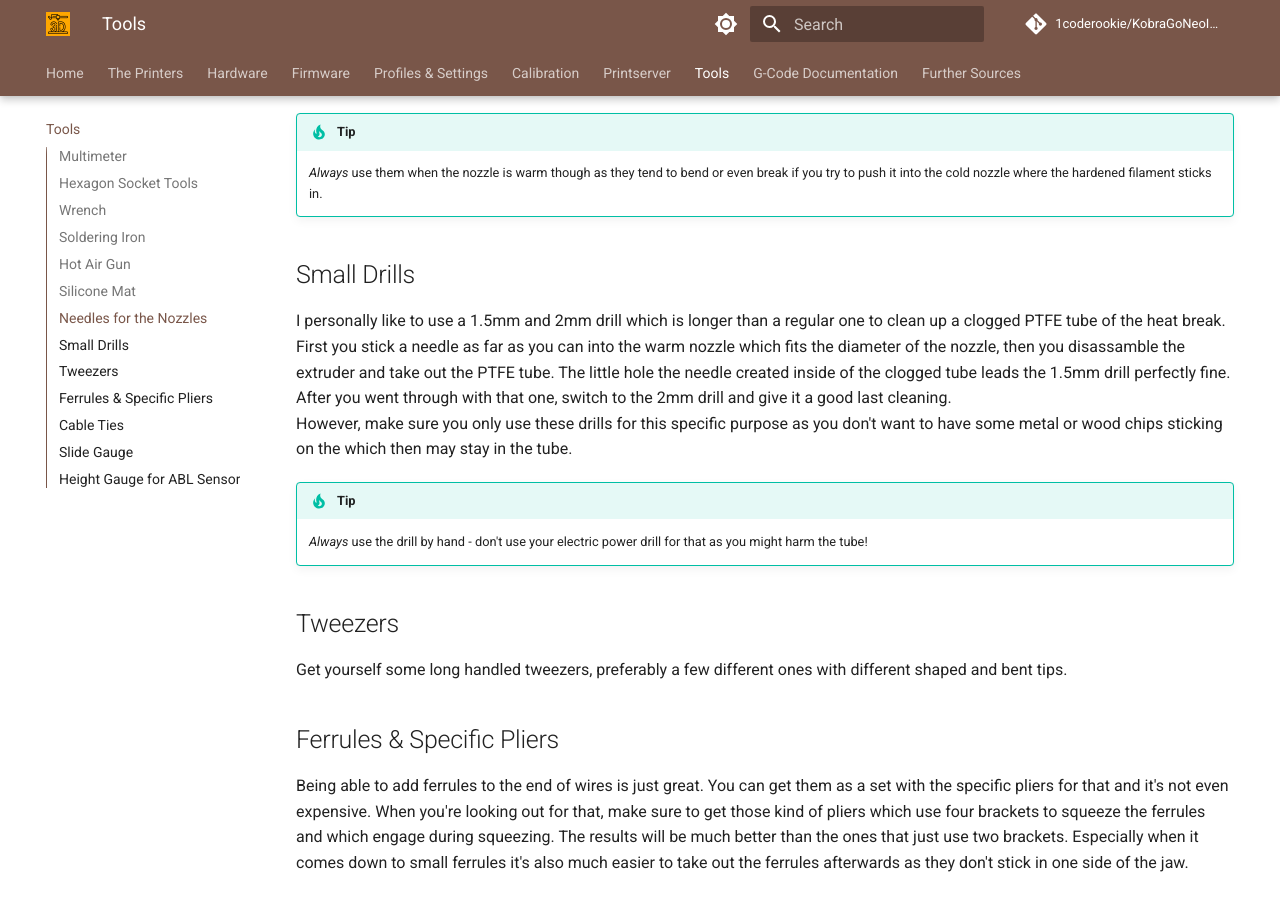
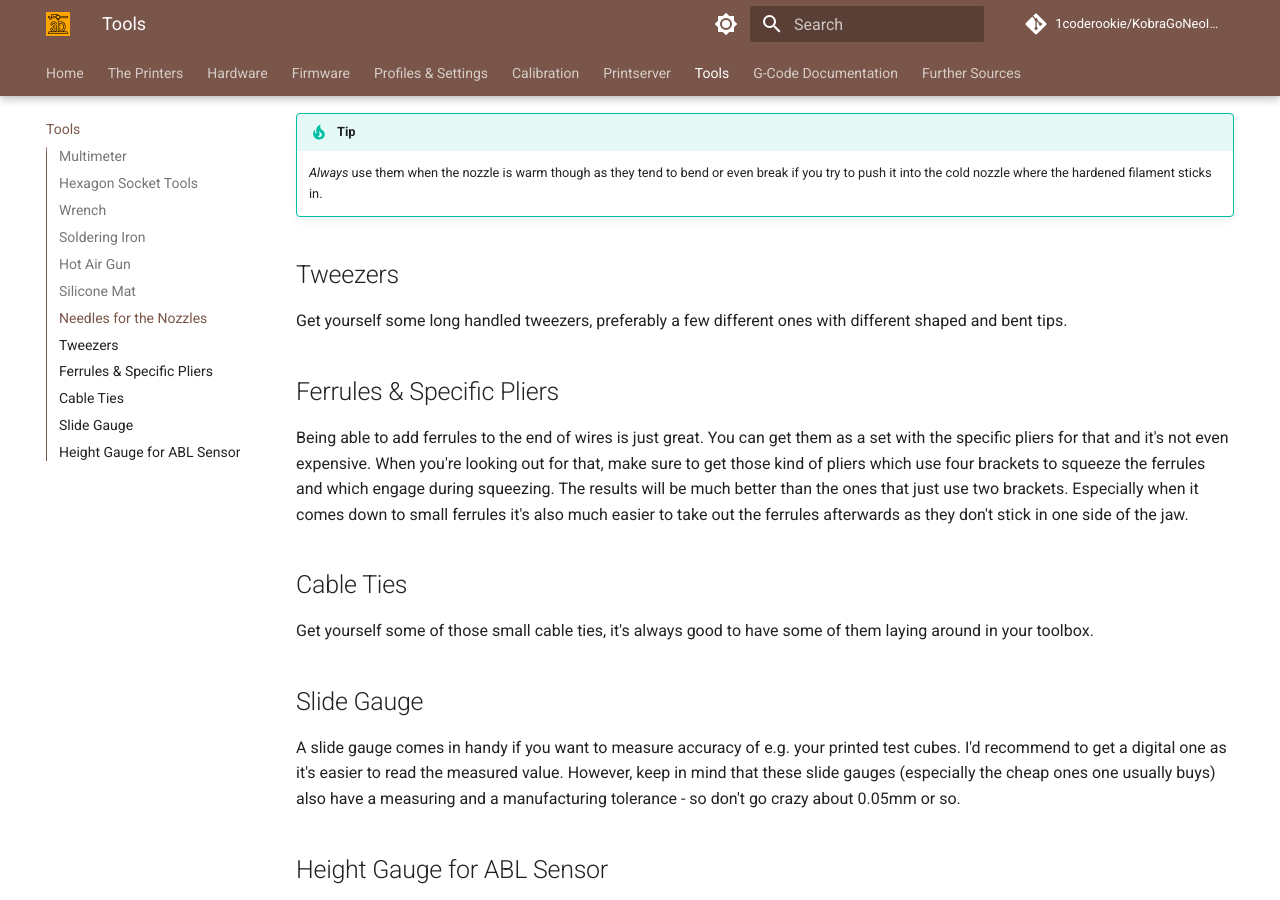
Before and after one commit to 1coderookie/KobraGoNeoInsights, an MkDocs documentation site: the page built from docs/tools.md, in a window 1280 px wide and 900 px high, scrolled down 1610 px. Built offline with MkDocs 1.6.1 and Material for MkDocs 9.7.7, drawn with Linux system fonts in a browser that asks for light colours; comment, search, counter and statistics services are not loaded.

Commit message:
Update tools.md

```diff
--- a/docs/tools.md
+++ b/docs/tools.md
@@ -42,14 +42,6 @@ Get yourself some of those long acupuncture needles which fit the diameter of yo
 
     *Always* use them when the nozzle is warm though as they tend to bend or even break if you try to push it into the cold nozzle where the hardened filament sticks in.
 
-## Small Drills
-I personally like to use a 1.5mm and 2mm drill which is longer than a regular one to clean up a clogged PTFE tube of the heat break. First you stick a needle as far as you can into the warm nozzle which fits the diameter of the nozzle, then you disassamble the extruder and take out the PTFE tube. The little hole the needle created inside of the clogged tube leads the 1.5mm drill perfectly fine. After you went through with that one, switch to the 2mm drill and give it a good last cleaning.
-However, make sure you only use these drills for this specific purpose as you don't want to have some metal or wood chips sticking on the which then may stay in the tube.
-
-!!! tip
-
-    *Always* use the drill by hand - don't use your electric power drill for that as you might harm the tube!
-
 ## Tweezers
 Get yourself some long handled tweezers, preferably a few different ones with different shaped and bent tips.
 
```
